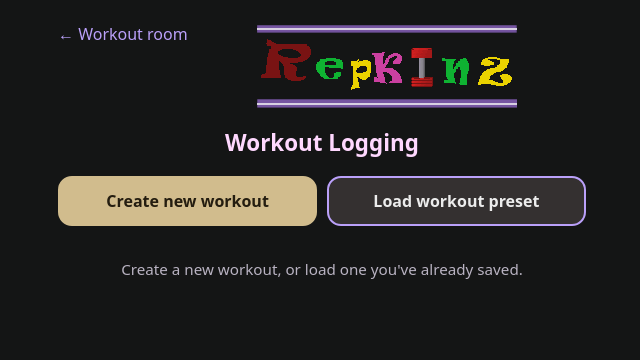
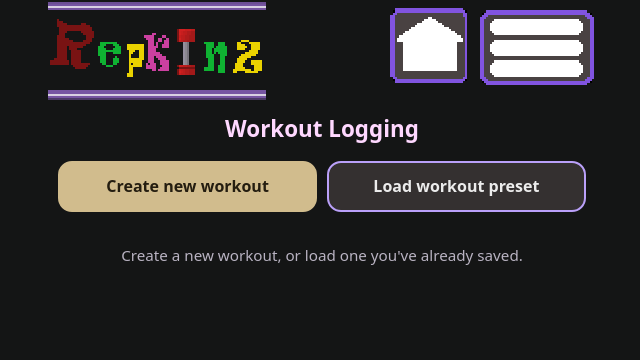
Before and after one commit to UCCS-CS4300-5300/group1-fall2026, a Django app: page /workouts/ in a window 1280 px wide. Shown: the top 360 px of the page, without its empty margins (318-958 px from the left). Run offline with Django 5.2, Linux system fonts and the light colour scheme; the visitor is signed in with stand-in values (Sample User, id 1); data comes from the database, SQL or seed files in the repository.

Commit message:
Chaning the workout page benner so its uniform with all the other pages and adding buttons in the right places.

```diff
--- /dev/null
+++ b/project/core/templates/core/_main_menu.html
@@ -0,0 +1,92 @@
+{% load static %}
+{# The hamburger menu, shared with the home page layout: name/height/weight forms, credits, music, units, log out. #}
+<div id="mainMenu" class="main_menu hidden">
+        <div class="menu_panel">
+
+
+        <img id="menuArt"
+            src="{% static 'img/main_menu_pngs/main_menu_starter.png' %}"
+            alt="Main Menu" class="main_menu_png"
+            data-si-on="{% static 'img/main_menu_pngs/main_menu_starter.png' %}"
+            data-si-off="{% static 'img/main_menu_pngs/main_menu_si_off.png' %}"
+            data-imp-on="{% static 'img/main_menu_pngs/main_menu_imp_on.png' %}"
+            data-imp-off="{% static 'img/main_menu_pngs/main_menu_imp_off.png' %}">
+
+        <button type="button" id="menuExitButton" class="menu_field" aria-label="Close menu"
+                style="--l:85%; --t:5.2%; --w:5.2%; --h:4.6%"></button>
+
+        <!-- Repkin Name -->
+        <input class="menu_field" id="cur-repkin-name" readonly value="{{ repkin.name }}"
+            aria-label="Current Repkin name" style="--l:55.5%; --t:19.7%; --w:20%; --h:2.7%">
+        <form class="menu_form" method="post" action="{% url 'core:update_repkin_name' %}"
+            data-display="cur-repkin-name" data-key="name">
+            {% csrf_token %}
+            <input class="menu_field" name="name" maxlength="30" autocomplete="off"
+                aria-label="Change Repkin name" style="--l:55.5%; --t:23.3%; --w:20%; --h:2.7%">
+            <button type="submit" class="menu_field" aria-label="Submit Repkin name"
+                    style="--l:68%; --t:26%; --w:8%; --h:1.8%"></button>
+        </form>
+
+        <!-- Username -->
+        <input class="menu_field" id="cur-user-name" readonly value="{{ user.first_name }}" aria-label="Current name"
+            style="--l:55.5%; --t:32%; --w:20%; --h:2.7%">
+        <form class="menu_form" method="post" action="{% url 'core:update_user_name' %}" data-display="cur-user-name" data-key="name">
+            {% csrf_token %}
+            <input class="menu_field" name="name" maxlenth="30" autocomplete= "off" aria-label="Change name"
+                style="--l:55.5%; --t:35.5%; --w:20%; --h:2.7%">
+            <button type="submit" class="menu_field" aria-label="Submit name"
+                    style="--l:68%; --t:38.5%; --w:8%; --h:1.8%"></button>
+        </form>
+
+        <!-- Height -->
+        <input class="menu_field" id="cur-height" readonly aria-label="Current height"
+            style="--l:55.9%; --t:48.5%; --w:20%; --h:2.7%">
+        <form class="menu_form" method="post" action="{% url 'core:profile_data' %}" data-profile="height_cm">
+            {% csrf_token %}
+            <input class="menu_field" name="height_cm" autocomplete="off" aria-label="Update height"
+                style="--l:55.8%; --t:52%; --w:20%; --h:2.7%">
+            <button type="submit" class="menu_field" aria-label="Submit height"
+                    style="--l:69%; --t:54.5%; --w:8%; --h:1.8%"></button>
+        </form>
+
+        <!-- Weight -->
+        <input class="menu_field" id="cur-weight" readonly aria-label="Current weight"
+            style="--l:55.9%; --t:61.1%; --w:20%; --h:2.6%">
+        <form class="menu_form" method="post" action="{% url 'core:profile_data' %}" data-profile="weight_kg">
+            {% csrf_token %}
+            <input class="menu_field" name="weight_kg" autocomplete="off" aria-label="Update weight"
+                style="--l:55.9%; --t:64.5%; --w:20%; --h:2.4%">
+            <button type="submit" class="menu_field" aria-label="Submit weight"
+                    style="--l:69%; --t:67%; --w:8%; --h:1.8%"></button>
+        </form>
+
+        <!-- Bottom buttons -->
+        <button type="button" class="menu_field" aria-label="Credits"
+                style="--l:65.5%; --t:88.7%; --w:10%; --h:3.7%"></button>
+        <form method="post" action="{% url 'core:logout' %}">
+            {% csrf_token %}
+            <button type="submit" class="menu_field" aria-label="Log out"
+                    style="--l:77.5%; --t:88.7%; --w:12%; --h:3.7%"></button>
+        </form>
+
+        <!-- Credits button (invisible, over the drawn Credits box) -->
+        <button type="button" id="creditsButton" class="menu_field" aria-label="View credits"
+            style="--l:65.5%; --t:88.7%; --w:10%; --h:3.7%"></button>
+
+        <!-- Credits screen, laid over the menu -->
+        <div id="creditsOverlay" class="credits_overlay hidden">
+            <img src="{% static 'img/credits.png' %}" alt="Credits" class="credits_png">
+            <button type="button" id="creditsExitButton" class="credits_exit_button" aria-label="Close credits"></button>
+        </div>
+
+        <!-- Music Control -->
+        <button type="button" id="musicBtn" class="menu_field" aria-label="Music" aria-pressed="true"
+            style="--l:40.8%; --t:77.7%; --w:3.8%; --h:3.2%"></button>
+        <button type="button" id="siBtn" class="menu_field" aria-label="Imperial" aria-pressed="true"
+                style="--l:40.8%; --t:84.2%; --w:3.8%; --h:3.3%"></button>
+        <button type="button" id="impBtn" class="menu_field" aria-label="SI" aria-pressed="false"
+                style="--l:46.9%; --t:84.2%; --w:3.8%; --h:3.3%"></button>
+
+
+    </div>
+</div>
--- a/project/core/templates/core/workout_logging.html
+++ b/project/core/templates/core/workout_logging.html
@@ -9,6 +9,19 @@
 </head>
 <body class="wl-body">
 
+    <!-- Same track as the home page (the workout room). The menu's music button controls it. -->
+    <audio id="bg-music" src="{% static 'audio/ES_Casanova_Instrumental.mp3' %}" autoplay loop></audio>
+
+    <!-- Top banner, laid out like the other pages: RepKinz logo at the left, an empty slot where
+         the Customize / hanger buttons sit elsewhere, then Home and the hamburger menu.
+         The picture is the banner art; the link and button below sit invisibly over its icons. -->
+    <header class="wl-banner">
+        <img src="{% static 'img/workout_logging_banner.png' %}" alt="RepKinz" class="wl-banner__art">
+        <a href="{% url 'core:home' %}" class="wl-back" aria-label="Home (workout room)"></a>
+        <button type="button" id="mainMenuButton" class="wl-banner__menu"
+                aria-label="Open menu" aria-expanded="false"></button>
+    </header>
+
     <div id="workout-app" class="wl"
          data-home-url="{% url 'core:home' %}"
          data-catalog-url="{% url 'core:workout_catalog' %}"
@@ -19,11 +32,7 @@
          data-log-url="{% url 'core:workout_log' %}"
          data-csrf-token="{{ csrf_token }}">
 
-        <header class="wl-header">
-            <a href="{% url 'core:home' %}" class="wl-back">&larr; Workout room</a>
-            <img src="{% static 'img/Logo.png' %}" alt="RepKinz" class="wl-logo">
-            <h1 class="wl-title">Workout Logging</h1>
-        </header>
+        <h1 class="wl-title">Workout Logging</h1>
 
         <div class="wl-actions">
             <button type="button" id="wl-create" class="wl-button wl-button--primary">Create new workout</button>
@@ -117,6 +126,11 @@
         </form>
     </dialog>
 
+    {% include "core/_main_menu.html" %}
+
     <script src="{% static 'js/workout_builder.js' %}"></script>
+    <script src="{% static 'js/unit_conversion.js' %}"></script>
+    <script src="{% static 'js/main_menu.js' %}"></script>
+    <script src="{% static 'js/profile.js' %}"></script>
 </body>
 </html>
--- a/project/core/views_workout.py
+++ b/project/core/views_workout.py
@@ -9,6 +9,7 @@ from django.views.decorators.http import require_GET, require_POST
 
 from .models_workout import MAX_PRESETS_PER_USER, Workout
 from .units import UNIT_SYSTEMS
+from .views import get_repkin
 from .workout_logs import log_workout, stat_totals
 from .workout_presets import (
     NameTaken, PresetNotFound, PresetValidationError, TooManyPresets,
@@ -54,7 +55,8 @@ def preset_problem(problem):
 @require_GET
 def workout_logging(request):
     """The workout logging page: build a workout, save it as a preset, or load one."""
-    return render(request, "core/workout_logging.html")
+    # The hamburger menu shows the player's and RepKin's names, same as the home page.
+    return render(request, "core/workout_logging.html", {"repkin": get_repkin(request.user)})
 
 
 @login_required
--- a/project/static/css/workout_logging.css
+++ b/project/static/css/workout_logging.css
@@ -38,36 +38,48 @@
 .wl {
     max-width: 560px;
     margin: 0 auto;
-    padding: 1rem 1rem 4rem;
+    padding: 0.75rem 1rem 4rem;
 }
 
-/* ---- Header --------------------------------------------------------------- */
-.wl-header {
-    text-align: center;
-    margin-bottom: 1rem;
+/* ---- Banner ----------------------------------------------------------------- */
+/* The same layout as the other pages: logo, an empty slot, Home, hamburger. The art is
+   270x48 pixels, so the invisible hit areas are placed as percentages of it. */
+.wl-banner {
+    position: relative;
+    max-width: 560px;
+    margin: 0 auto;
 }
 
-.wl-back {
-    display: inline-block;
-    float: left;
-    color: var(--wl-accent);
-    text-decoration: none;
-    padding: 0.4rem 0;
-}
-
-.wl-back:hover {
-    text-decoration: underline;
-}
-
-.wl-logo {
+.wl-banner__art {
     display: block;
-    width: min(260px, 70%);
-    margin: 0 auto;
+    width: 100%;
+    height: auto;
     image-rendering: pixelated;
 }
 
+.wl-banner .wl-back,
+.wl-banner__menu {
+    position: absolute;
+    top: 0;
+    height: 100%;
+    padding: 0;
+    border: 0;
+    background: transparent;
+    cursor: pointer;
+}
+
+.wl-banner .wl-back { left: 62%; width: 14.5%; }
+.wl-banner__menu { left: 78%; width: 20.5%; }
+
+.wl-banner .wl-back:focus-visible,
+.wl-banner__menu:focus-visible {
+    outline: 3px solid var(--wl-accent-soft);
+    outline-offset: -3px;
+}
+
 .wl-title {
-    margin: 0.5rem 0 0;
+    margin: 0 0 1rem;
+    text-align: center;
     font-size: 1.4rem;
     color: var(--wl-accent-soft);
 }
```
Also changed, not shown: other parts of project/static/css/workout_logging.css (+86 -0 lines), project/core/tests/test_workout_page.py (+17 -0 lines), project/static/img/workout_logging_banner.png (added).
